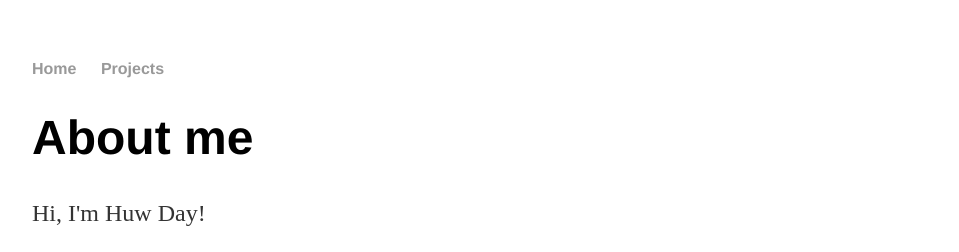
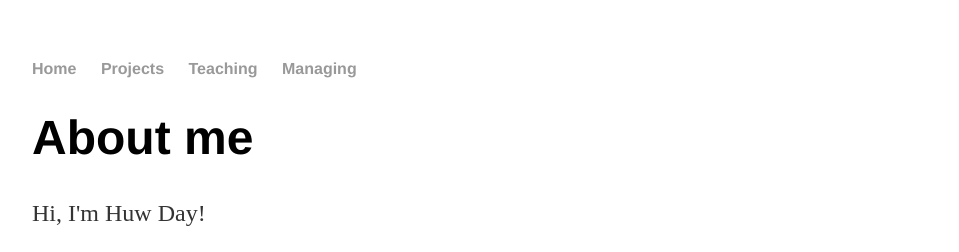
Before and after one commit to HuwWDay/HuwWDay.github.io, a Jekyll site: the page built from index.html, in a window 1280 px wide. Shown: the top 252 px of the page, without its empty margins (160-1119 px from the left). Built offline with Jekyll 4.4.1, drawn with Linux system fonts in a browser that asks for light colours.

Commit message:
Update default.html

```diff
--- a/_layouts/default.html
+++ b/_layouts/default.html
@@ -10,6 +10,8 @@
 	    		<ul>
 	        		<li><a href="/">Home</a></li>
 		        	<li><a href="/projects">Projects</a></li>
+				<li><a href="/teaching">Teaching</a></li>
+				<li><a href="/mentoring">Managing</a></li>
 	        		 <!-- <li><a href="/cv">CV</a></li> -->
 	    		</ul>
 			</nav>
```
